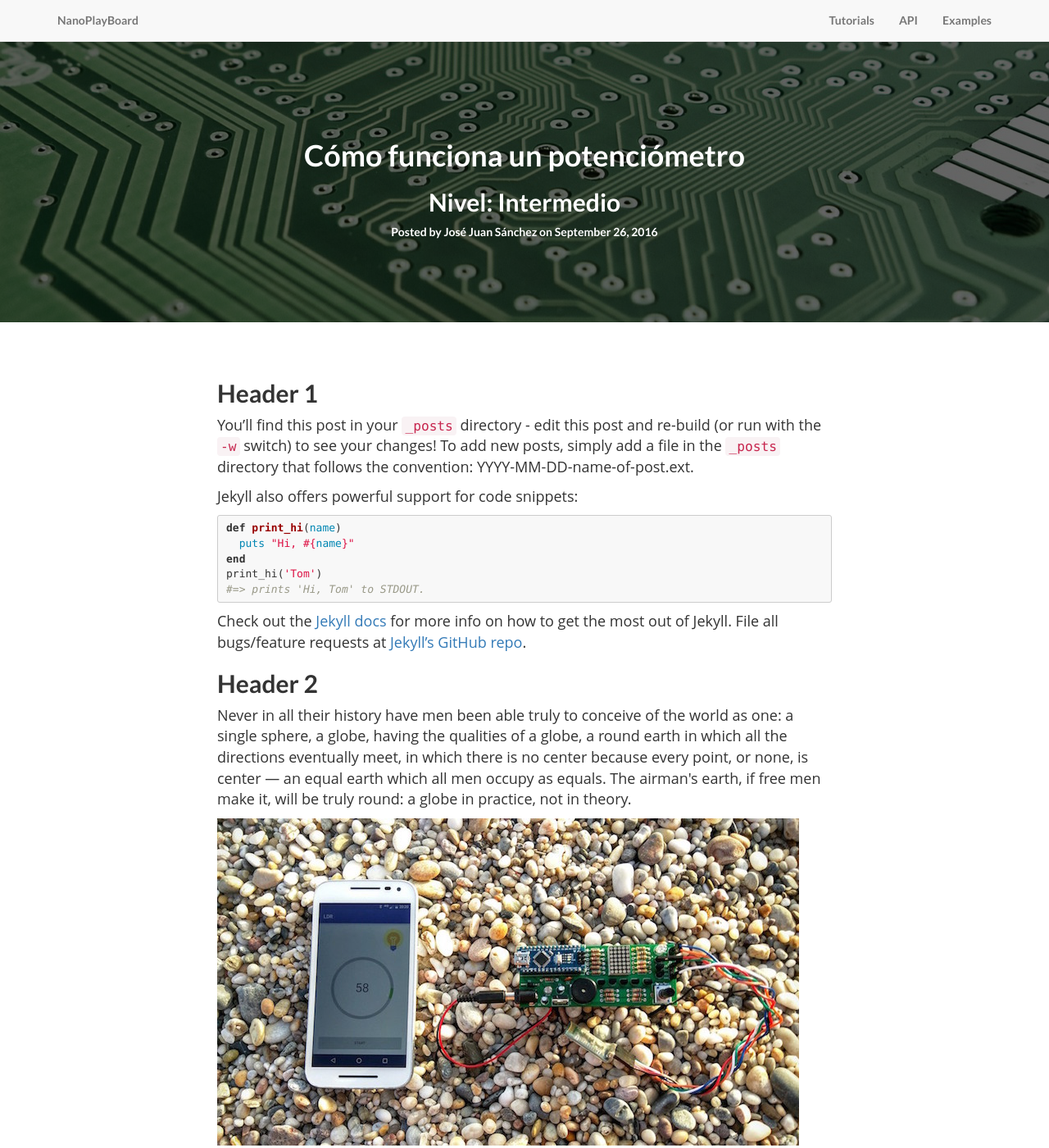
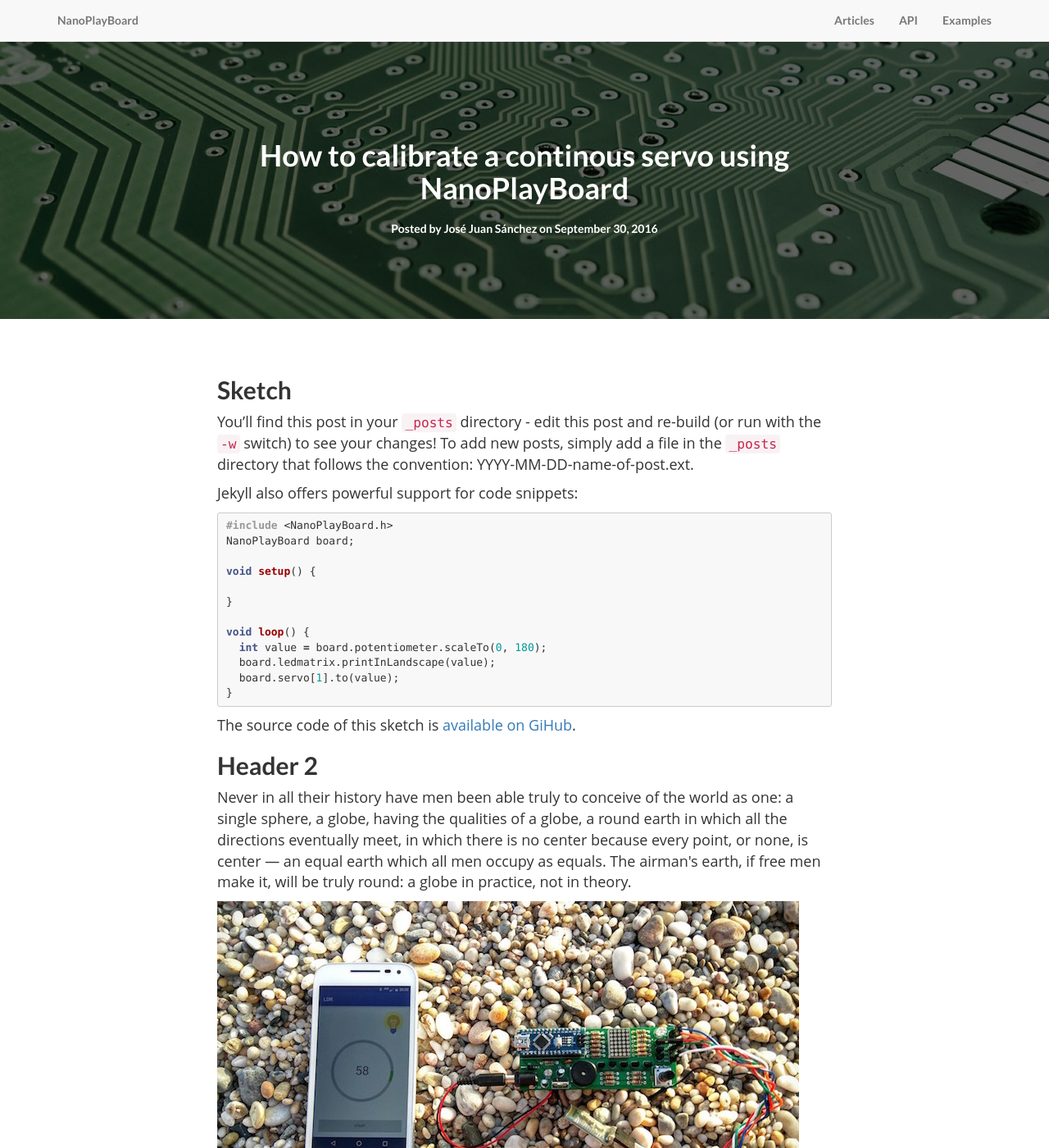
Before and after one commit to nanoplayboard/nanoplayboard.github.io, a Jekyll site: the page built from _posts/2016-09-30-how-to-calibrate-a-continous-servo.md, in a window 1280 px wide and 1400 px high. Shown: the whole window at 82% size. Built offline with Jekyll 4.4.1, drawn with Linux system fonts in a browser that asks for light colours.

Commit message:
Renamed tutorials to articles

````diff
--- a/_includes/footer.html
+++ b/_includes/footer.html
@@ -9,7 +9,7 @@
                         </li>
                         <li class="footer-menu-divider">&sdot;</li>
                         <li>
-                            <a href="{{ site.baseurl }}/tutorials/">Tutorials</a>
+                            <a href="{{ site.baseurl }}/articles/">Articles</a>
                         </li>
                         <li class="footer-menu-divider">&sdot;</li>
                         <li>
--- a/_includes/nav.html
+++ b/_includes/nav.html
@@ -15,7 +15,7 @@
             <div class="collapse navbar-collapse" id="bs-example-navbar-collapse-1">
                 <ul class="nav navbar-nav navbar-right">
                     <li>
-                        <a href="{{ site.baseurl }}/tutorials/">Tutorials</a>
+                        <a href="{{ site.baseurl }}/articles/">Articles</a>
                     </li>
                     <li>
                         <a href="{{ site.baseurl }}/api/">API</a>
--- a/_posts/2014-07-01-tutorial-one.md
+++ b/_posts/2016-09-30-how-to-calibrate-a-continous-servo.md
@@ -1,28 +1,36 @@
 ---
-layout: tutorials
-title:  "Cómo funciona un potenciómetro"
-subtitle: "Nivel: Intermedio"
-date:   2016-09-26 13:20:00
+layout: articles
+title:  "How to calibrate a continous servo using NanoPlayBoard"
+subtitle: ""
+date:   2016-09-30 00:00:00
 author: "José Juan Sánchez"
-categories: tutorials
+categories: articles
 header-img: "resources/images/header-bg.png"
 ---
 
-## Header 1
+## Sketch
 You'll find this post in your `_posts` directory - edit this post and re-build (or run with the `-w` switch) to see your changes!
 To add new posts, simply add a file in the `_posts` directory that follows the convention: YYYY-MM-DD-name-of-post.ext.
 
 Jekyll also offers powerful support for code snippets:
 
-```ruby
-def print_hi(name)
-  puts "Hi, #{name}"
-end
-print_hi('Tom')
-#=> prints 'Hi, Tom' to STDOUT.
+```c++
+#include <NanoPlayBoard.h>
+
+NanoPlayBoard board;
+
+void setup() {
+
+}
+
+void loop() {
+  int value = board.potentiometer.scaleTo(0, 180);
+  board.ledmatrix.printInLandscape(value);
+  board.servo[1].to(value);
+}
 ```
 
-Check out the [Jekyll docs][jekyll] for more info on how to get the most out of Jekyll. File all bugs/feature requests at [Jekyll's GitHub repo][jekyll-gh].
+The source code of this sketch is [available on GiHub][1].
 
 ## Header 2
 <p>Never in all their history have men been able truly to conceive of the world as one: a single sphere, a globe, having the qualities of a globe, a round earth in which all the directions eventually meet, in which there is no center because every point, or none, is center — an equal earth which all men occupy as equals. The airman's earth, if free men make it, will be truly round: a globe in practice, not in theory.</p>
@@ -39,5 +47,4 @@
 <p>A Chinese tale tells of some men sent to harm a young girl who, upon seeing her beauty, become her protectors rather than her violators. That's how I felt seeing the Earth for the first time. I could not help but love and cherish her.</p>
 
 
-[jekyll-gh]: https://github.com/mojombo/jekyll
-[jekyll]:    http://jekyllrb.com
+[1]: https://github.com/josejuansanchez/NanoPlayBoard-Arduino-Library
````
Also changed, not shown: _posts/2016-02-12-tutorial-two.md (deleted, +0 -43 lines), articles/index.html (added, +21 -0 lines), tutorials/index.html (deleted, +0 -37 lines), _layouts/articles.html (renamed from _layouts/tutorials.html).
